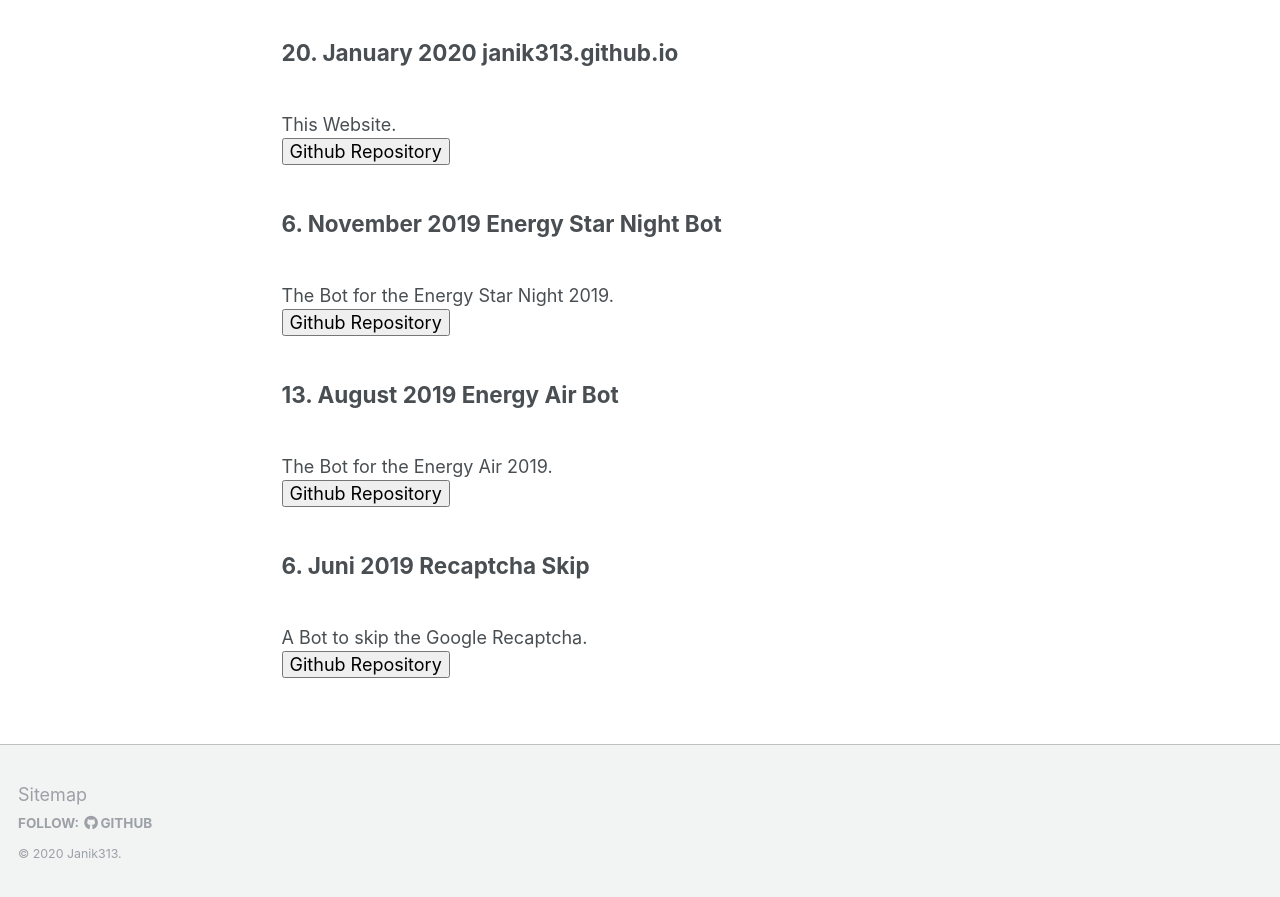
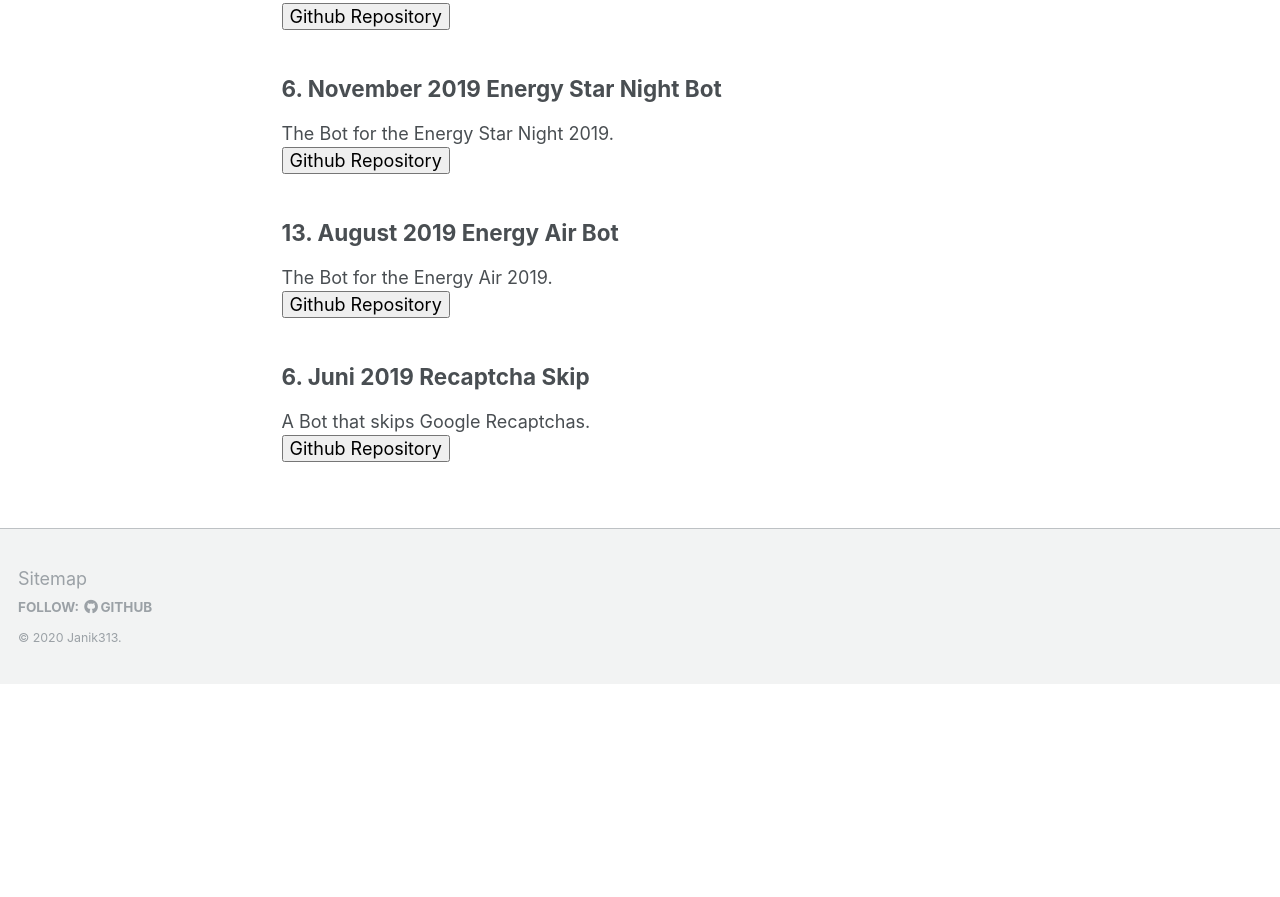
Before and after one commit to Janik313/janik313.github.io, a Jekyll site: the page built from _pages/releases.md, in a window 1280 px wide and 900 px high, scrolled down 1835 px. Shown: the top 897 px of the window. Built offline with Jekyll 4.4.1, drawn with Linux system fonts in a browser that asks for light colours; after the commit the page ends 2519 px from its top, so only the background shows below that.

Commit message:
Update releases.md

```diff
--- a/_pages/releases.md
+++ b/_pages/releases.md
@@ -27,19 +27,19 @@
 <br><button onclick="window.location.href='https://github.com/Janik313/CubeSlide'">Github Repository</button>
 
 <h2>7. February 2020 CubeSlide 2.0 </h2>
-<br>+Added a Highscore
++Added a Highscore
 <br>+Added a SlowMo Item
 <br>Fixed some Bugs
 <br><button onclick="window.location.href='https://github.com/Janik313/CubeSlide'">Github Repository</button>
 
 <h2>6. February 2020 CubeSlide 1.0 </h2>
-<br>+Added random Levels
++Added random Levels
 <br>+Added a Score
 <br>+Made the Game
 <br><button onclick="window.location.href='https://github.com/Janik313/CubeSlide'">Github Repository</button>
 
 <h2>3. February 2020 Jump and Die Web-Version </h2>
-<br>The Web-Version of Jump and Die.
+The Web-Version of Jump and Die.
 <br><button onclick="window.location.href='https://github.com/Janik313/JumpAndDie-WebVersion'">Github Repository</button>
 
 <h2>2. February 2020 Jump and Die v4.0 </h2>
@@ -54,7 +54,7 @@
 <br><button onclick="window.location.href='https://github.com/Janik313/JumpAndDie'">Github Repository</button>
 
 <h2>29. January 2020 Jump and Die v3.0 </h2>
-<br>+Added Spikes
++Added Spikes
 <br>+Added a Theme song
 <br>+Added more Levels, there are now 15 Levels.
 <br>Changed the Main Menu.
@@ -65,17 +65,17 @@
 <br><button onclick="window.location.href='https://github.com/Janik313/VR_Playground'">Github Repository</button>
 
 <h2>20. January 2020	janik313.github.io</h2>
-<br>This Website.
+This Website.
 <br><button onclick="window.location.href='https://github.com/Janik313/janik313.github.io'">Github Repository</button>
 
 <h2>6. November 2019	Energy Star Night Bot</h2>
-<br>The Bot for the Energy Star Night 2019.
+The Bot for the Energy Star Night 2019.
 <br><button onclick="window.location.href='https://github.com/Janik313/EnergyStarNightBot2019'">Github Repository</button>
 
 <h2>13. August 2019	Energy Air Bot</h2>
-<br>The Bot for the Energy Air 2019.
+The Bot for the Energy Air 2019.
 <br><button onclick="window.location.href='https://github.com/Janik313/EnergyAirBot2019'">Github Repository</button>
 
 <h2>6. Juni 2019	Recaptcha Skip</h2>
-<br>A Bot to skip the Google Recaptcha.
+A Bot that skips Google Recaptchas.
 <br><button onclick="window.location.href='https://github.com/Janik313/recaptchaSkip'">Github Repository</button>
```
